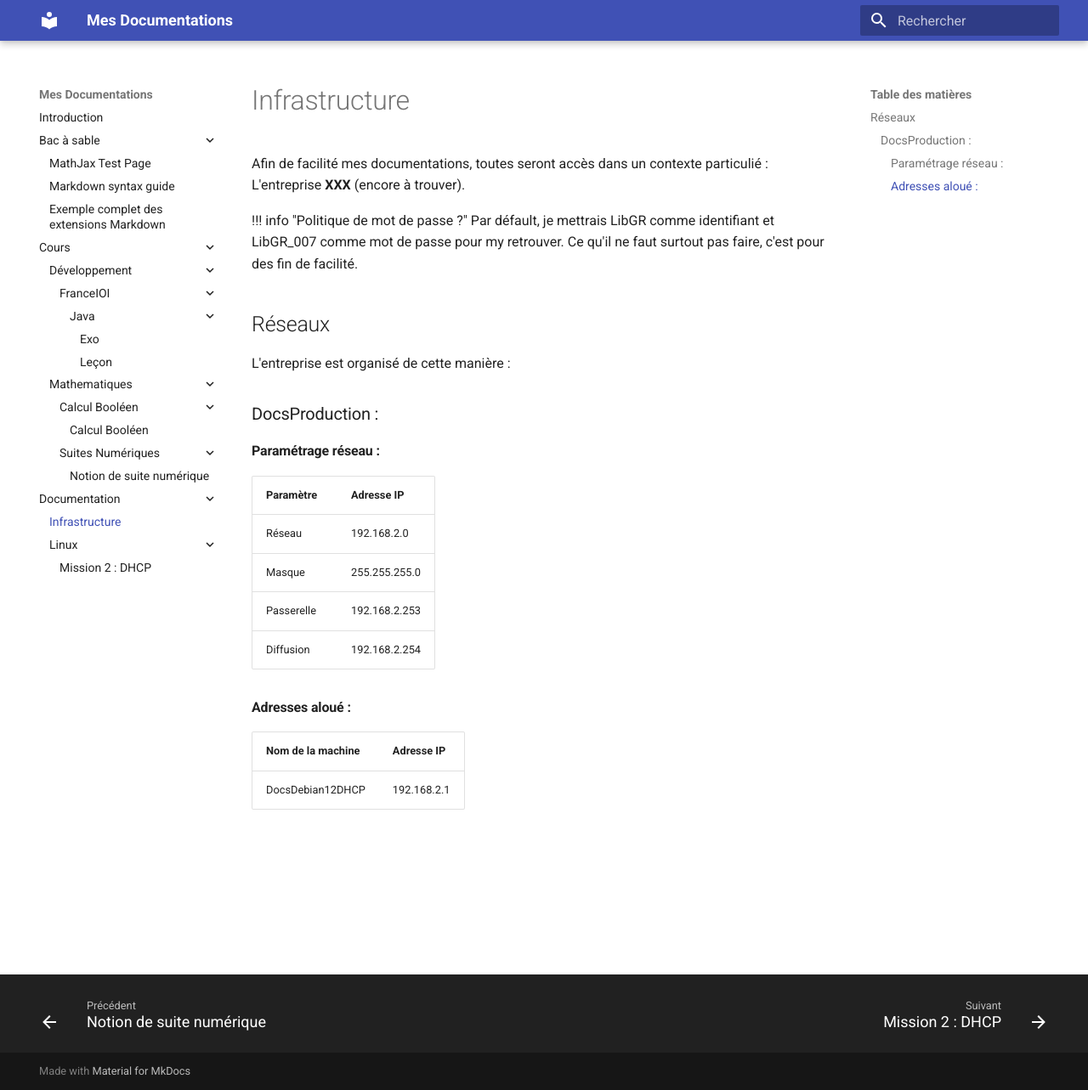
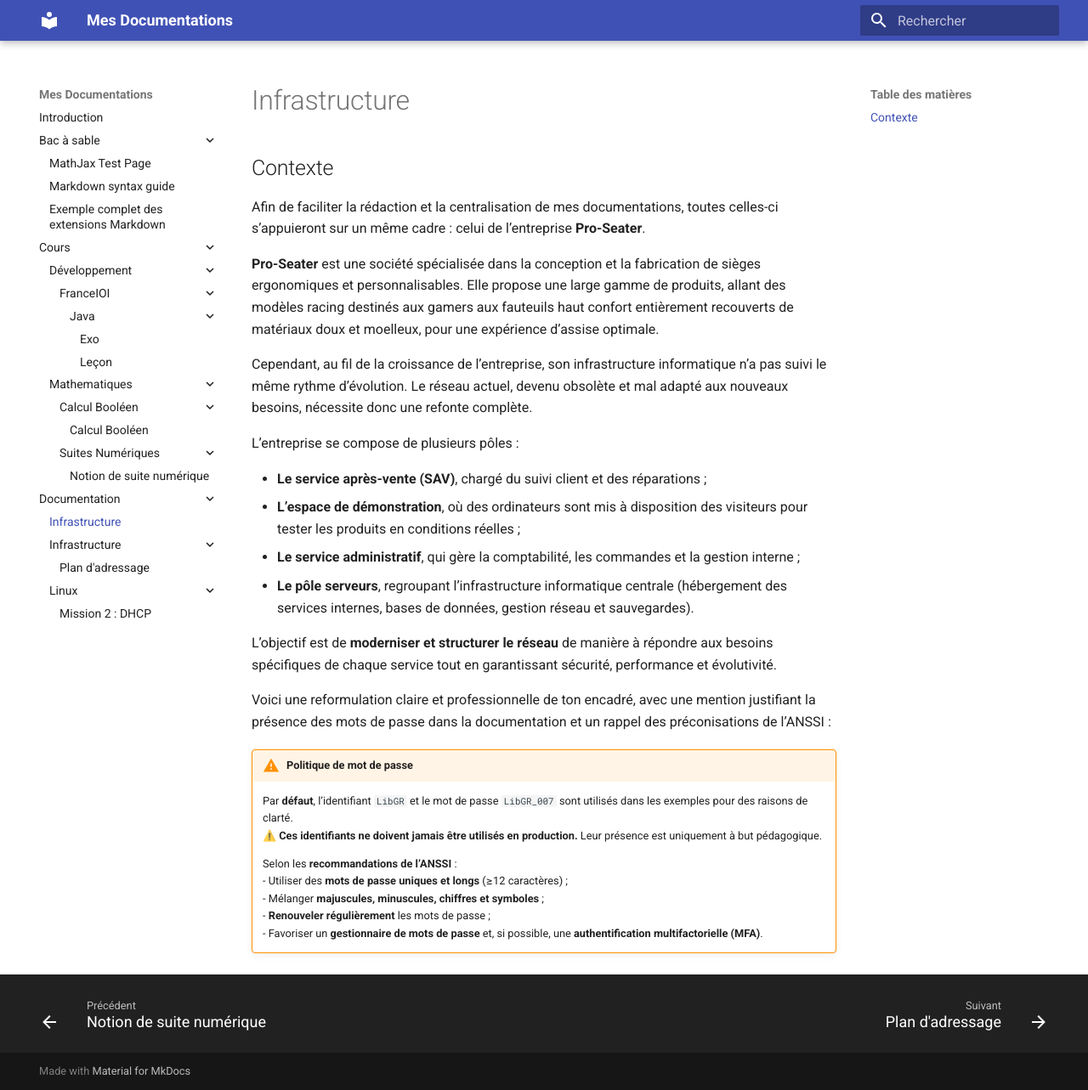
Before and after one commit to LibGR/Docs, an MkDocs documentation site: the page built from docs/documentation/index.md, in a window 1280 px wide and 1283 px high. Shown: the whole window at 85% size. Built offline with MkDocs 1.6.1 and Material for MkDocs 9.7.7, drawn with Linux system fonts in a browser that asks for light colours.

Commit message:
contexte

```diff
--- a/docs/documentation/index.md
+++ b/docs/documentation/index.md
@@ -1,27 +1,31 @@
 # Infrastructure
 
-Afin de facilité mes documentations, toutes seront accès dans un contexte particulié : L'entreprise **XXX** (encore à trouver).
+## Contexte
 
-!!! info "Politique de mot de passe ?" Par défault, je mettrais LibGR comme identifiant et LibGR_007 comme mot de passe pour my retrouver. Ce qu'il ne faut surtout pas faire, c'est pour des fin de facilité.
+Afin de faciliter la rédaction et la centralisation de mes documentations, toutes celles-ci s’appuieront sur un même cadre : celui de l’entreprise **Pro-Seater**.
+
+**Pro-Seater** est une société spécialisée dans la conception et la fabrication de sièges ergonomiques et personnalisables. Elle propose une large gamme de produits, allant des modèles racing destinés aux gamers aux fauteuils haut confort entièrement recouverts de matériaux doux et moelleux, pour une expérience d’assise optimale.
+
+Cependant, au fil de la croissance de l’entreprise, son infrastructure informatique n’a pas suivi le même rythme d’évolution. Le réseau actuel, devenu obsolète et mal adapté aux nouveaux besoins, nécessite donc une refonte complète.
+
+L’entreprise se compose de plusieurs pôles :
+
+* **Le service après-vente (SAV)**, chargé du suivi client et des réparations ;
+* **L’espace de démonstration**, où des ordinateurs sont mis à disposition des visiteurs pour tester les produits en conditions réelles ;
+* **Le service administratif**, qui gère la comptabilité, les commandes et la gestion interne ;
+* **Le pôle serveurs**, regroupant l’infrastructure informatique centrale (hébergement des services internes, bases de données, gestion réseau et sauvegardes).
+
+L’objectif est de **moderniser et structurer le réseau** de manière à répondre aux besoins spécifiques de chaque service tout en garantissant sécurité, performance et évolutivité.
+
+Voici une reformulation claire et professionnelle de ton encadré, avec une mention justifiant la présence des mots de passe dans la documentation et un rappel des préconisations de l’ANSSI :
 
 
-## Réseaux
+!!! warning "Politique de mot de passe"
+    Par **défaut**, l’identifiant `LibGR` et le mot de passe `LibGR_007` sont utilisés dans les exemples pour des raisons de clarté.
+    ⚠️ **Ces identifiants ne doivent jamais être utilisés en production.** Leur présence est uniquement à but pédagogique.
 
-L'entreprise est organisé de cette manière :
-
-### DocsProduction :
-
-#### Paramétrage réseau :
-
-| Paramètre        | Adresse IP       |
-| ---------------- | ---------------- |
-| Réseau           | 192.168.2.0      |
-| Masque           | 255.255.255.0    |
-| Passerelle       | 192.168.2.253    |
-| Diffusion        | 192.168.2.254    |
-
-#### Adresses aloué :
-
-| Nom de la machine | Adresse IP       |
-| ----------------- | ---------------- |
-| DocsDebian12DHCP  | 192.168.2.1      |
+    Selon les **recommandations de l’ANSSI** :
+    - Utiliser des **mots de passe uniques et longs** (≥12 caractères) ;
+    - Mélanger **majuscules, minuscules, chiffres et symboles** ;
+    - **Renouveler régulièrement** les mots de passe ;
+    - Favoriser un **gestionnaire de mots de passe** et, si possible, une **authentification multifactorielle (MFA)**.
```
Also changed, not shown: docs/documentation/Infrastructure/planDAdressage.md (added, +46 -0 lines).
